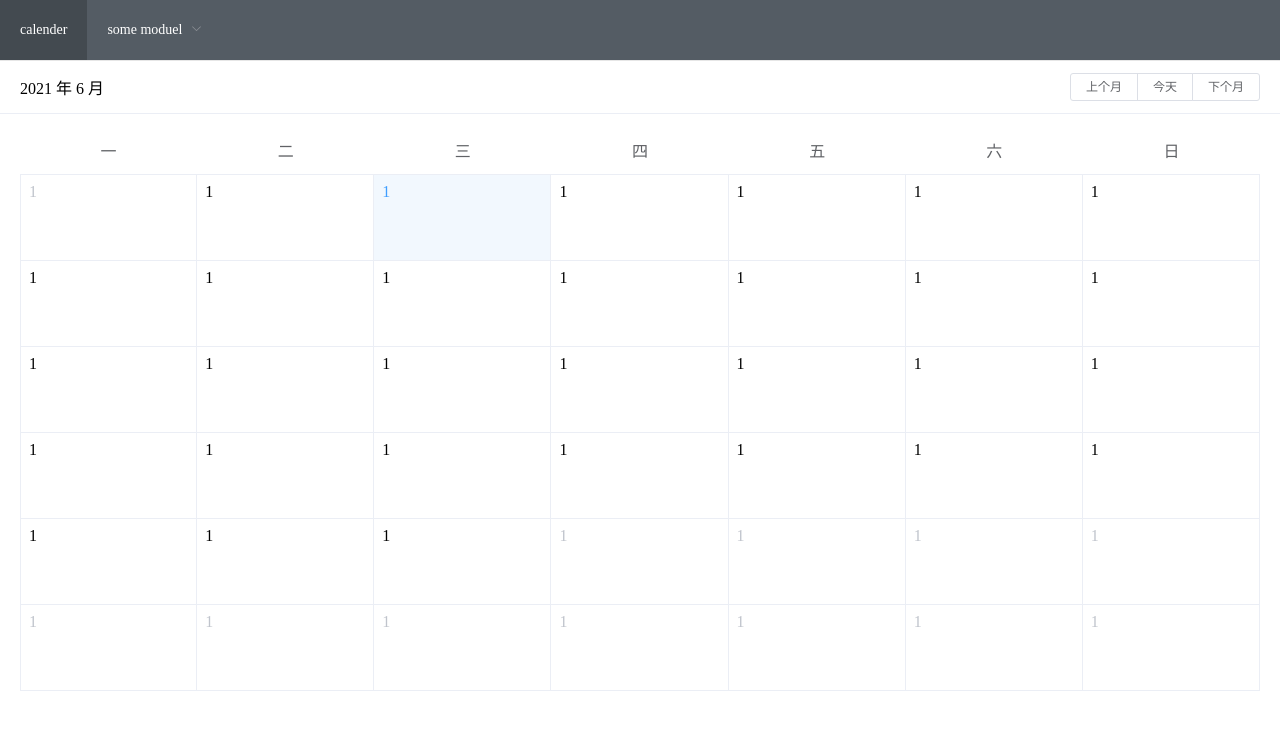
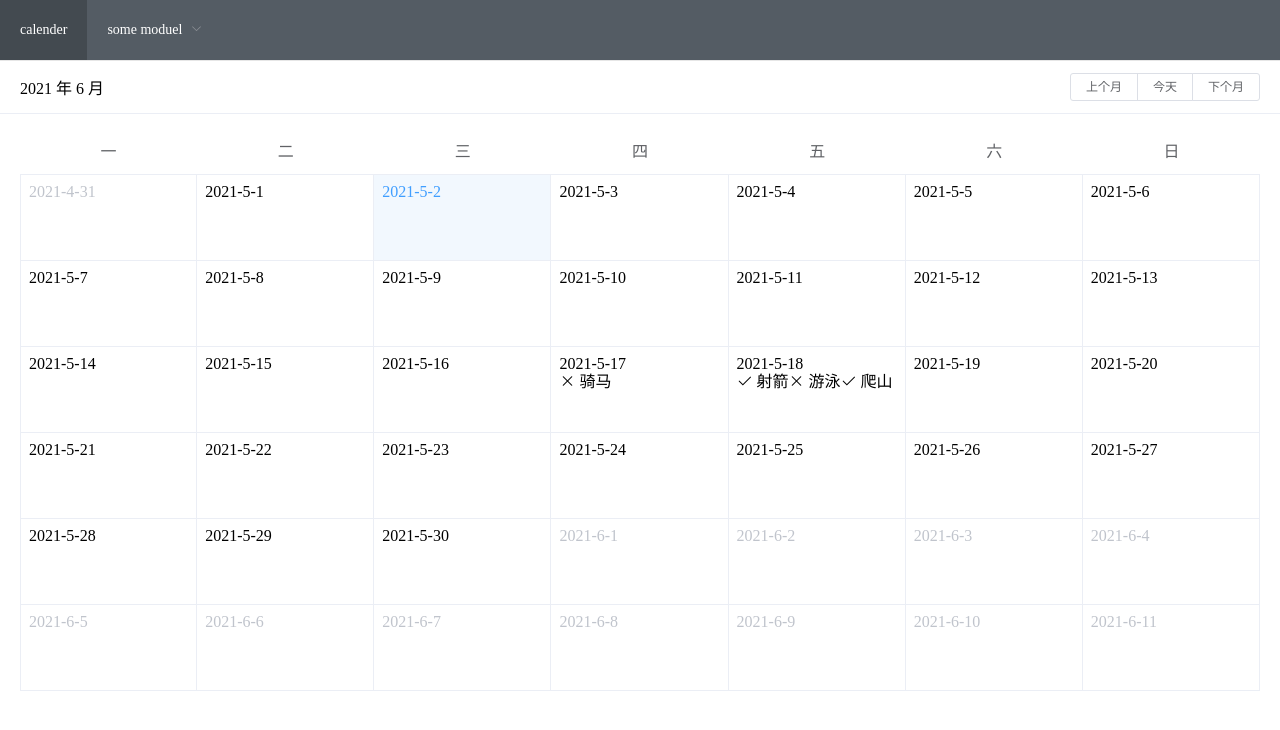
Before and after one commit to codog-in-github/oa, a Vue app: page /#/ in a window 1280 px wide. Shown: the top 730 px of the page. Built offline with nearby package versions, Linux system fonts and the light colour scheme; no server answers.

Commit message:
自定义日历渲染

```diff
--- a/src/main.js
+++ b/src/main.js
@@ -7,14 +7,11 @@ import ElementUI from 'element-ui'
 import {Api} from './api/main'
 Vue.config.productionTip = false;
 Vue.use(ElementUI);
-Vue.use(Api,'test data');
+Vue.use(Api);
 
-
-const v = new Vue({
+export default new Vue({
   el:'#app',
   render: h => h(App),
   store,
   router,
 });
-
-export default v;
--- a/src/view/main/calender.vue
+++ b/src/view/main/calender.vue
@@ -2,24 +2,69 @@
     <div>
         <el-calendar v-model="date">
             <template slot="dateCell"
-                slot-scope="{date,data}">
-                <div>{{display(date, data)}}</div>
+                slot-scope="{date}">
+                <div @click="notify(date)"
+                    class="dateCell">
+                    <div class="title">{{date.format()}}</div>
+                    <div
+                        v-for="{id, name, type} in displayTodoList(date)"
+                        :class="classMap(type)"
+                        :key="id">
+                        {{name}}
+                    </div>
+                </div>
             </template>
         </el-calendar>
     </div>
 </template>
 <script>
+Date.prototype.format = function(){
+    return `${this.getFullYear()}-${this.getMonth()}-${this.getUTCDate()}`
+}
 export default {
     data(){
         return {
-            date:new Date()
+            date:new Date(),
+            todos:{
+                '2021-5-17':[
+                    {id:1, name:'骑马',type:'warning'}
+                ],
+                '2021-5-18':[
+                    {id:1, name:'射箭',type:'success'},
+                    {id:2, name:'游泳',type:'warning'},
+                    {id:3, name:'爬山',type:'success'},
+                ],
+            }
         }
     },
     methods:{
-        display(date,data){
-            console.log(date,data);
-            return 1;
-        }
+        displayTodoList(date){
+            let dateStr = date.format();
+            if(this.todos[dateStr] !== undefined)
+                return this.todos[dateStr];
+            else
+                return [];
+        },
+        classMap(type){
+            switch(type){
+                case 'success':
+                    return 'el-icon-check'
+                default:
+                    return 'el-icon-close'
+            }
+        },
+        notify(date){
+            this.$notify({
+                title: '???',
+                message :date.format(),
+            })
+        },
     }
 }
 </script>
+
+<style scoped>
+.dateCell{
+    height: 100%;
+}
+</style>
```
Also changed, not shown: src/view/main/form.vue (added, +12 -0 lines).
